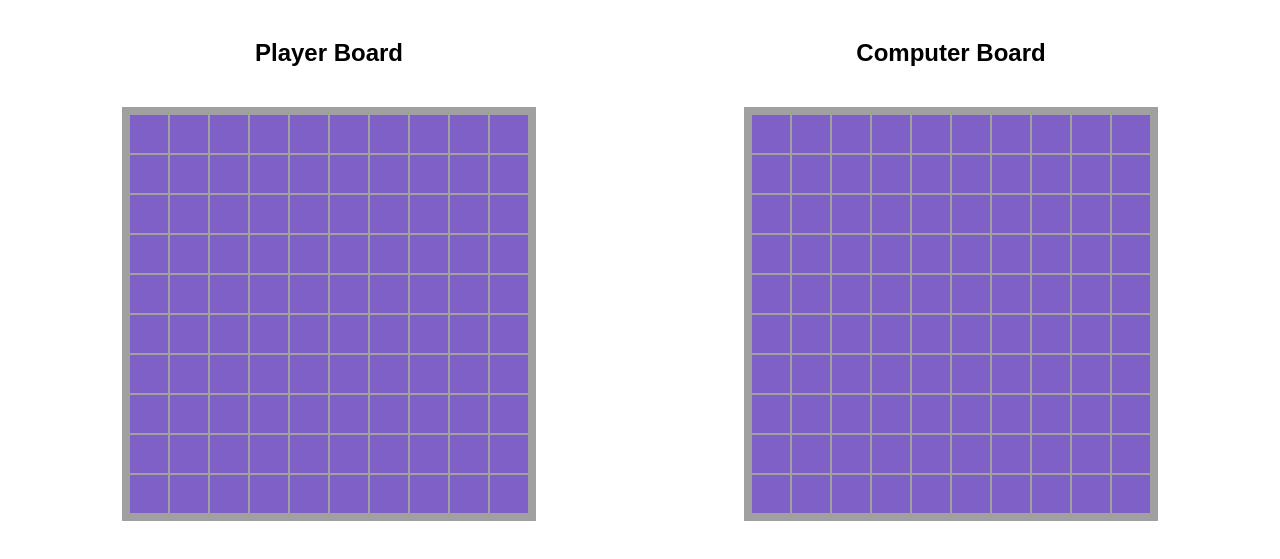
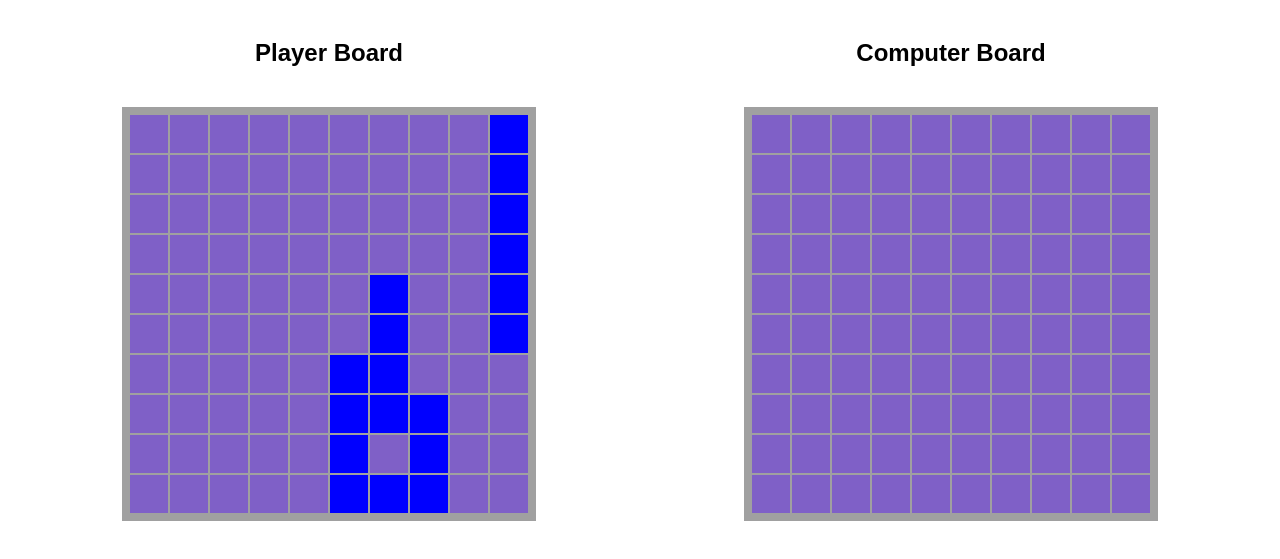
Before and after one commit to Cena-JM/battleship, a website built with webpack: page dist/index.html in a window 1280 px wide. Shown: the part 61-620 px from the top of the page. Built offline with nearby package versions, Linux system fonts and the light colour scheme; files whose address does not match are found by name.

```diff
--- a/src/index.js
+++ b/src/index.js
@@ -1,2 +1,7 @@
 import _ from 'lodash';
 import './styles/styles.css';
+import gameModule from './gameModule';
+
+window.onload = function () {
+  gameModule.gamePlay();
+};
```
Also changed, not shown: dist/index.html, dist/main.js.
